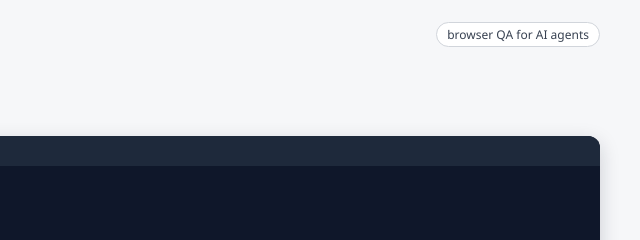
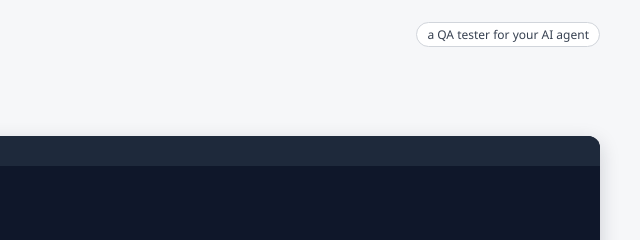
Before and after one commit to VnKk8/FastQA-MCP, a website: page docs/media/demo.html in a window 1280 px wide. Shown: the top 240 px of the page, 640-1280 px from the left. Drawn offline with Linux system fonts and the light colour scheme.

Commit message:
README: present FastQA as a QA tester for the agent
The headline, tagline and opening section now say what FastQA does for
the agent (explore, find bugs, explain them, verify, replay) instead of
"browser interaction engine". The animation's label is updated to match
and the GIF is rebuilt.

```diff
--- a/docs/media/demo.html
+++ b/docs/media/demo.html
@@ -37,7 +37,7 @@
   .foot code { font: 12px "Cascadia Mono", Consolas, monospace; color: #111827; }
 </style></head>
 <body>
-  <div class="top"><div class="brand">Fast<b>QA</b> MCP</div><div class="pill">browser QA for AI agents</div></div>
+  <div class="top"><div class="brand">Fast<b>QA</b> MCP</div><div class="pill">a QA tester for your AI agent</div></div>
   <div class="head" id="head"></div>
   <div class="sub" id="sub"></div>
   <div class="card"><div class="bar"><span class="dot"></span><span class="dot"></span><span class="dot"></span><span class="ctitle" id="ctitle"></span></div>
```
Also changed, not shown: CHANGELOG.md, README.md, docs/media/fastqa-demo.gif.
